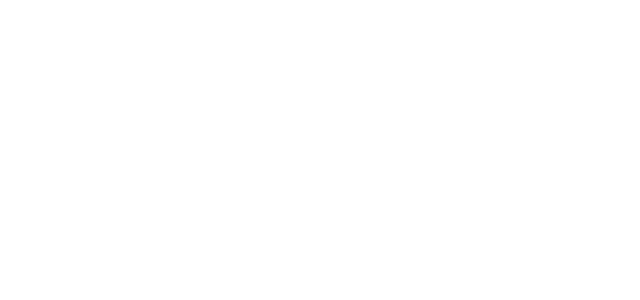
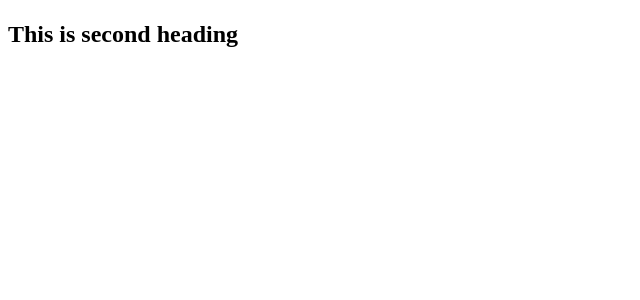
Before and after one commit to kannanfsd/myacer, an Angular app in the folder my-dream-app/: page / in a window 1280 px wide. Shown: the top 300 px of the page, without its empty margins (0-640 px from the left). Built offline with nearby package versions, Linux system fonts and the light colour scheme.

Commit message:
Merge branch 'main' of github.com:kannanfsd/myacer into valliyappa-rn13798

```diff
--- a/my-dream-app/src/app/app.component.html
+++ b/my-dream-app/src/app/app.component.html
@@ -1,3 +1,4 @@
 <h1>
   {{title1}}
 </h1>
+<h2>This is second heading</h2>
```
